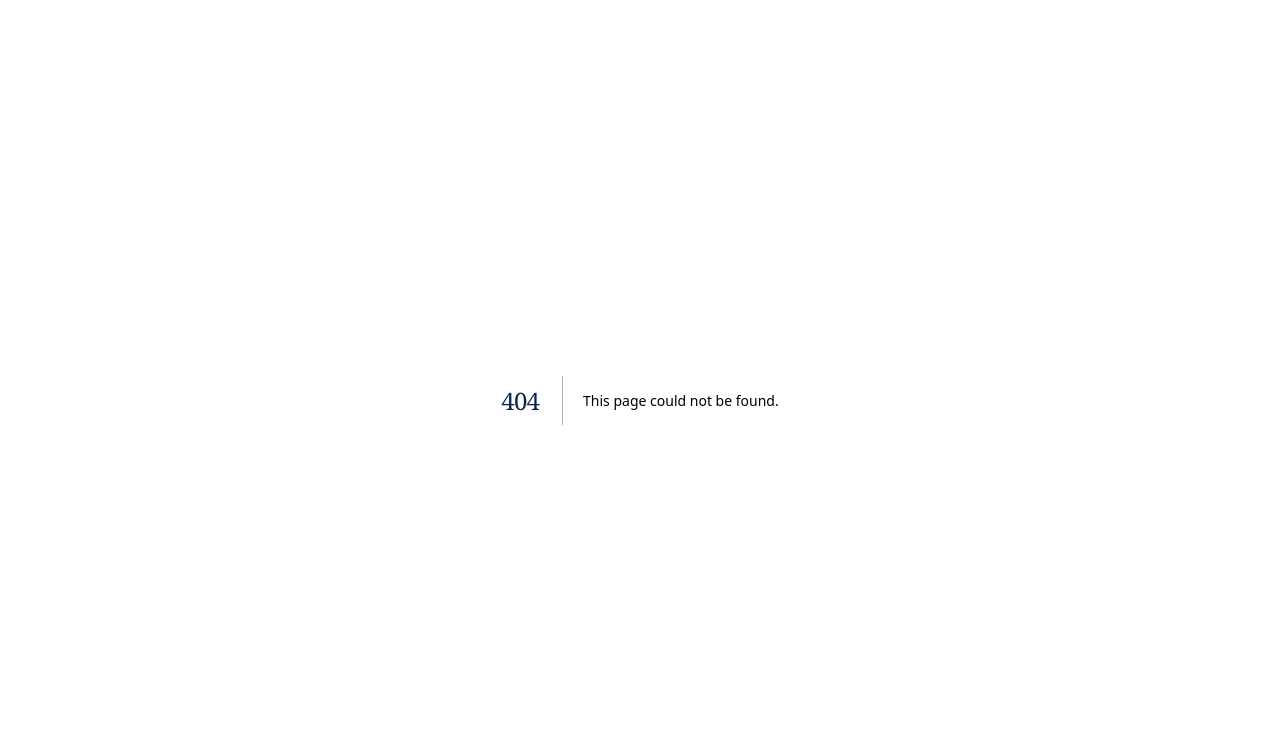
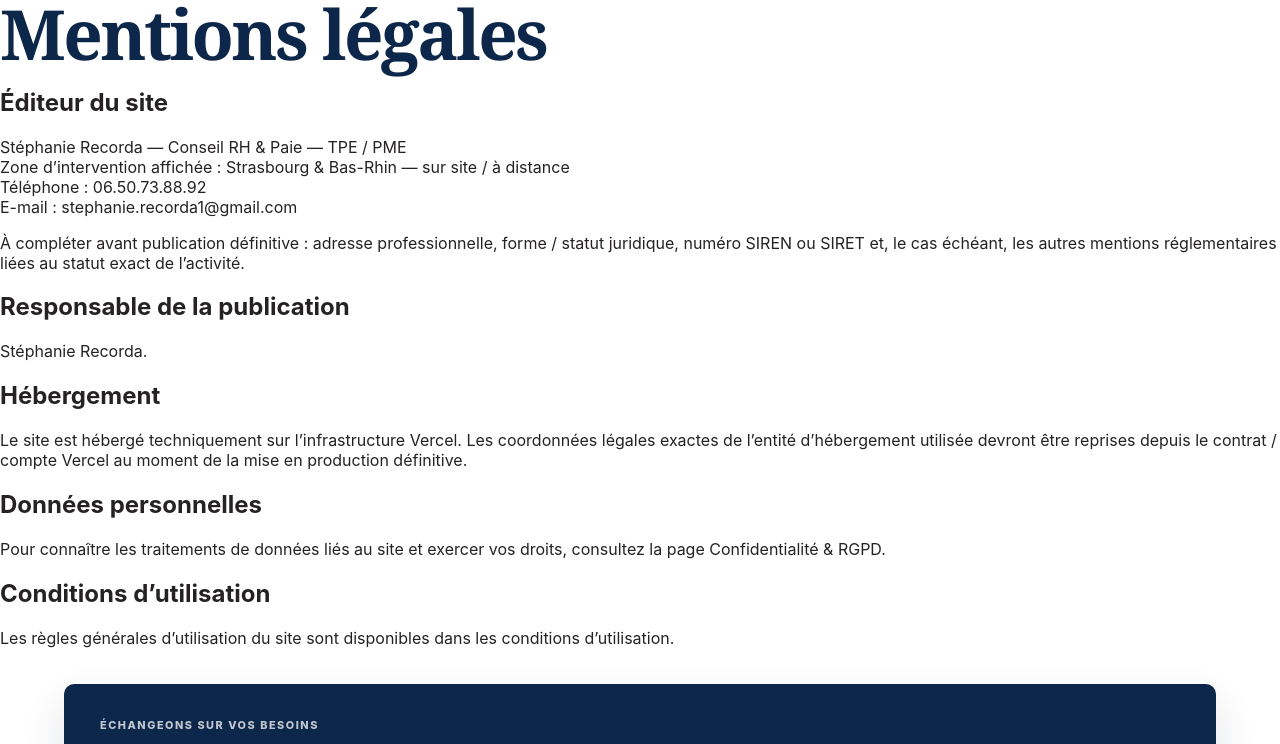
Before and after one commit to yum4nity-code/Site-stephanie, a Next.js app: page /mentions-legales in a window 1280 px wide. Before the commit this address had no page. Shown: the top 744 px of the page. Built offline with nearby package versions, Linux system fonts and the light colour scheme.

Commit message:
Add legal notice page

```diff
--- /dev/null
+++ b/app/mentions-legales/page.tsx
@@ -0,0 +1,52 @@
+import type { Metadata } from "next";
+
+export const metadata: Metadata = {
+  title: "Mentions légales | Stéphanie Recorda",
+  description: "Mentions légales du site de Stéphanie Recorda — Conseil RH & Paie.",
+};
+
+export default function LegalNoticePage() {
+  return (
+    <main className="legal-shell">
+      <article className="legal-card">
+        <h1>Mentions légales</h1>
+
+        <h2>Éditeur du site</h2>
+        <p>
+          Stéphanie Recorda — Conseil RH &amp; Paie — TPE / PME<br />
+          Zone d’intervention affichée : Strasbourg &amp; Bas-Rhin — sur site / à distance<br />
+          Téléphone : <a href="tel:+33650738892">06.50.73.88.92</a><br />
+          E-mail : <a href="mailto:stephanie.recorda1@gmail.com">stephanie.recorda1@gmail.com</a>
+        </p>
+
+        <p className="legal-alert">
+          À compléter avant publication définitive : adresse professionnelle, forme / statut juridique,
+          numéro SIREN ou SIRET et, le cas échéant, les autres mentions réglementaires liées au statut
+          exact de l’activité.
+        </p>
+
+        <h2>Responsable de la publication</h2>
+        <p>Stéphanie Recorda.</p>
+
+        <h2>Hébergement</h2>
+        <p>
+          Le site est hébergé techniquement sur l’infrastructure Vercel. Les coordonnées légales exactes
+          de l’entité d’hébergement utilisée devront être reprises depuis le contrat / compte Vercel au
+          moment de la mise en production définitive.
+        </p>
+
+        <h2>Données personnelles</h2>
+        <p>
+          Pour connaître les traitements de données liés au site et exercer vos droits, consultez la page{" "}
+          <a href="/confidentialite">Confidentialité &amp; RGPD</a>.
+        </p>
+
+        <h2>Conditions d’utilisation</h2>
+        <p>
+          Les règles générales d’utilisation du site sont disponibles dans les{" "}
+          <a href="/conditions-utilisation">conditions d’utilisation</a>.
+        </p>
+      </article>
+    </main>
+  );
+}
```
